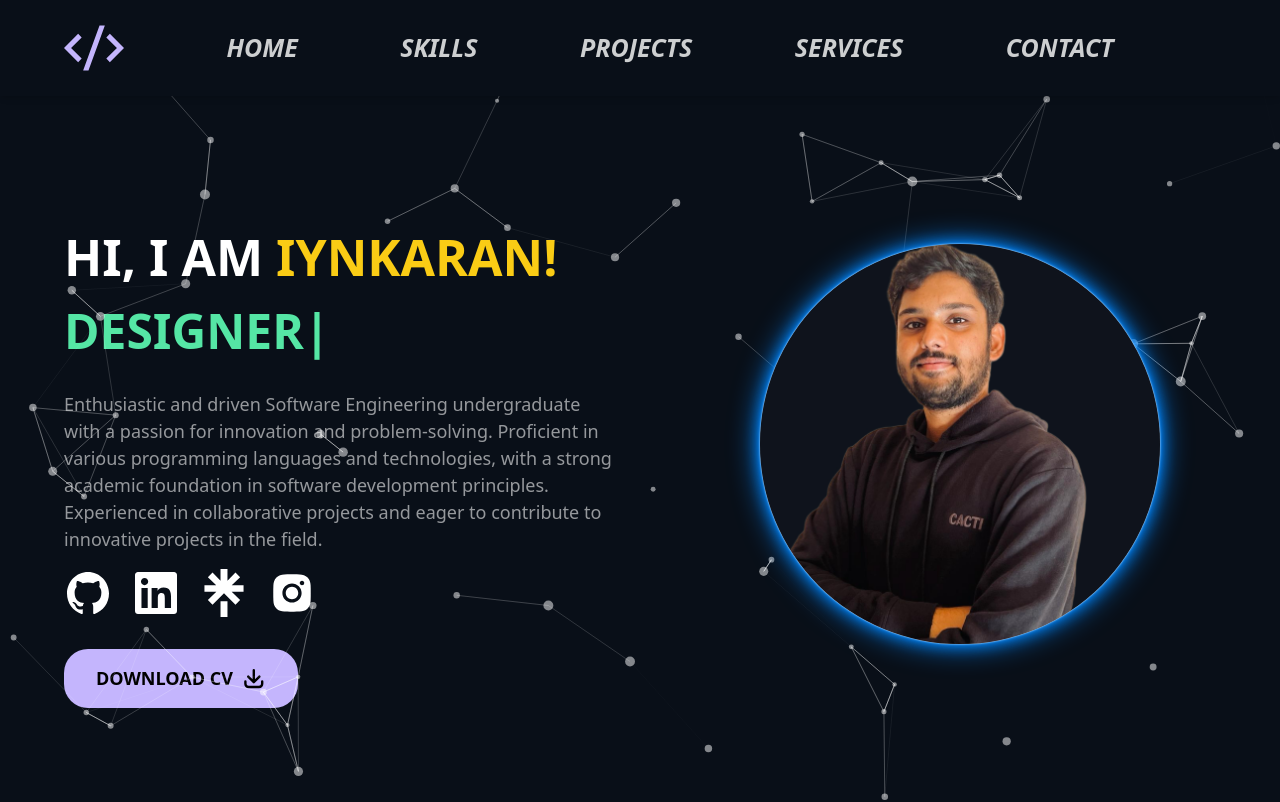
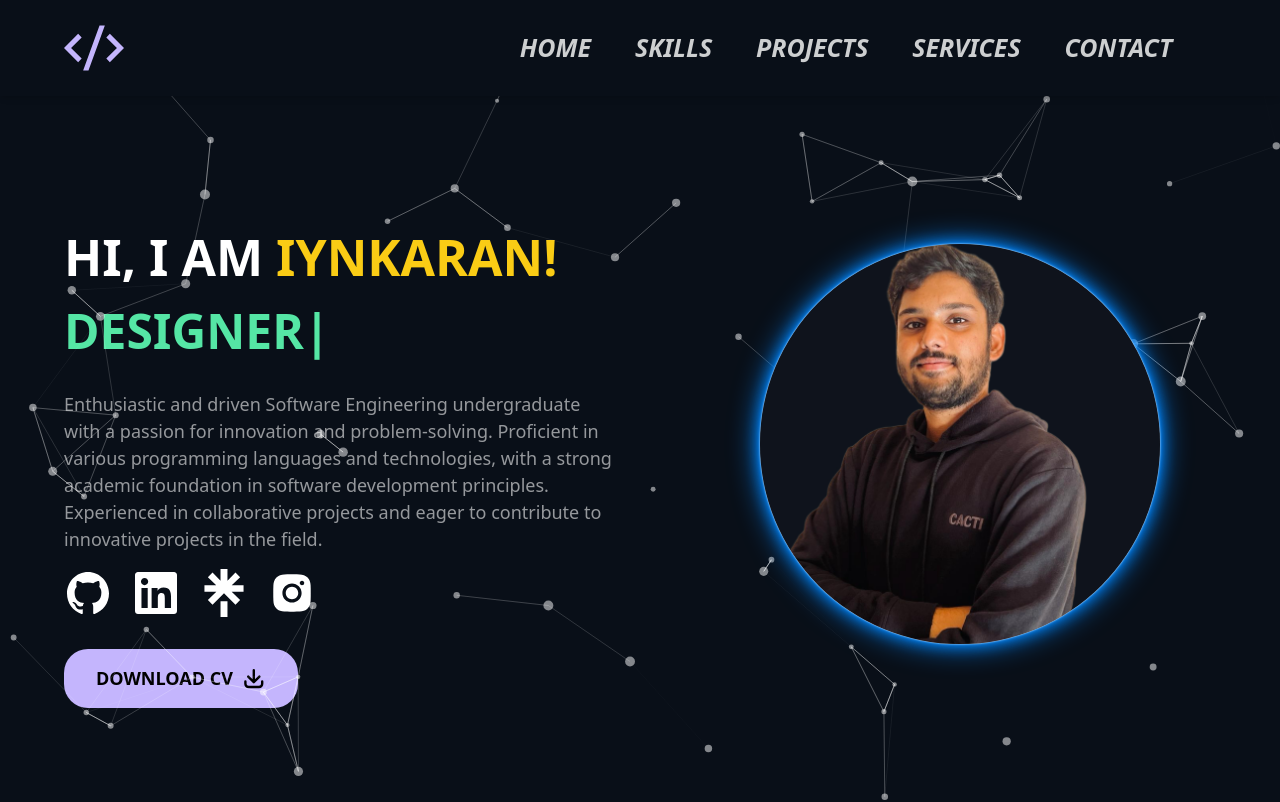
Before and after one commit to Iynguuuuu/Portfolio, a Next.js app: page / in a window 1280 px wide. Shown: the top 802 px of the page. Built offline with nearby package versions, Linux system fonts and the light colour scheme.

Commit message:
Adjusted Navbar

```diff
--- a/Components/Navbar.tsx
+++ b/Components/Navbar.tsx
@@ -10,17 +10,19 @@ const Navbar = ({ openNav }: Props) => {
     return (
         <div className="w-[100%] fixed z-[10000] top-0 h-[12vh] bg-[#090f18] shadow-md">
             <div className='flex items-center justify-between w-[90%] mx-auto h-[100%]'>
+
                 <a href="http://localhost:3000/#Home">
                     <h1 className='flex-[0.6]  text-violet-300 text-[60px] font-bold'>
                         <RiCodeSSlashFill />
                     </h1>
                 </a>
 
-                <a href="#Home"><div className='nav-link'>HOME</div></a>
+                <a href="#Home"><div className='ml-[22rem] nav-link'>HOME</div></a>
                 <a href="#Skill"><div className='nav-link'>SKILLS</div></a>
                 <a href="#Project"><div className='nav-link'>PROJECTS</div></a>
                 <a href="#Service"><div className='nav-link'>SERVICES</div></a>
                 <a href="#Contact"><div className='nav-link'>CONTACT</div></a>
+
                 <div onClick={openNav}>
                     <Bars3Icon className='w-[2rem] md:hidden h-[2rem] cursor-pointer text-yellow-300' />
                 </div>
```
